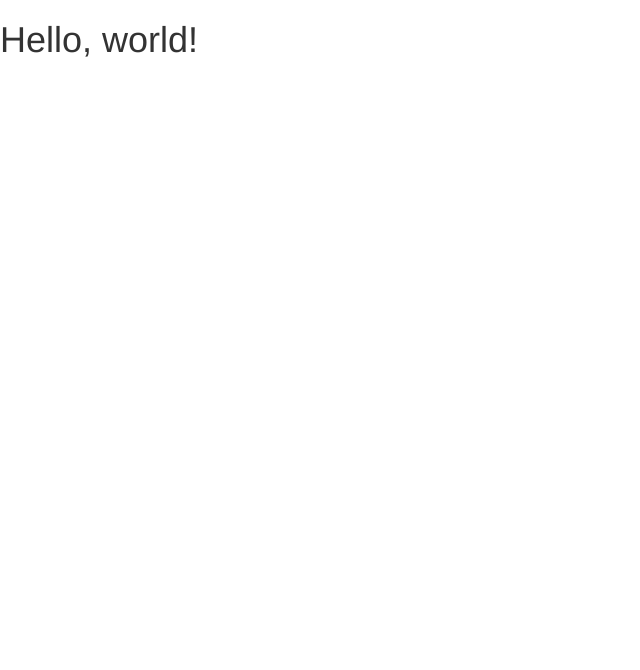
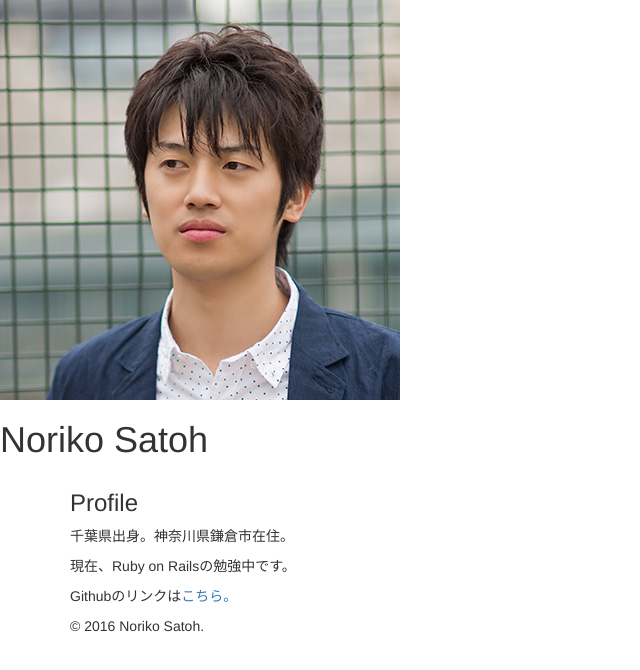
Before and after one commit to norikosatoh/norikosatoh.github.io, a plain HTML site: page index.html in a window 1280 px wide. Shown: the whole page, without its empty margins (0-640 px from the left). Drawn offline with nearby package versions, Linux system fonts and the light colour scheme.

Commit message:
201606222206

```diff
--- a/index.html
+++ b/index.html
@@ -4,15 +4,41 @@
     <meta charset="utf-8">
     <meta http-equiv="X-UA-Compatible" content="IE=edge">
     <meta name="viewport" content="width=device-width, initial-scale=1">
-    <title>Bootstrap Sample</title>
+    <title>Profile</title>
     <!-- BootstrapのCSS読み込み -->
     <link rel="stylesheet" href="//maxcdn.bootstrapcdn.com/bootstrap/3.3.5/css/bootstrap.min.css">
     <!-- jQuery読み込み -->
     <script src="//ajax.googleapis.com/ajax/libs/jquery/1.11.3/jquery.min.js"></script>
     <!-- BootstrapのJS読み込み -->
     <script src="//maxcdn.bootstrapcdn.com/bootstrap/3.3.5/js/bootstrap.min.js"></script>
+    <link rel="stylesheet" href="index.css">
   </head>
+    <header>
+      <div id="photo">
+        <img src="profile.jpg" alt="">
+        <h1>Noriko Satoh</h1>
+      </div>
+    </header>
   <body>
-    <h1>Hello, world!</h1>
+    <div class="container">
+      <section>
+        <!-- <h2>About</h2> -->
+        <h3>Profile</h3>
+        <p>千葉県出身。神奈川県鎌倉市在住。</p>
+        <p>現在、Ruby on Railsの勉強中です。</p>
+
+        <p>Githubのリンクは<a href="https://github.com/norikosatoh/">こちら。</a></p>
+<!--
+        <ul>
+          <li><a href="https://www.facebook.com/tarokirameki" target="_blank">Facebook</a></li>
+          <li><a href="https://twitter.com/tarokirameki" target="_blank">Twitter</a></li>
+        </ul>
+-->
+      </section>
+      <footer>
+        <p>&copy; 2016 Noriko Satoh.</p>
+      </footer>
+    </div>
   </body>
+
 </html>
```
Also changed, not shown: profile.jpg (added).
